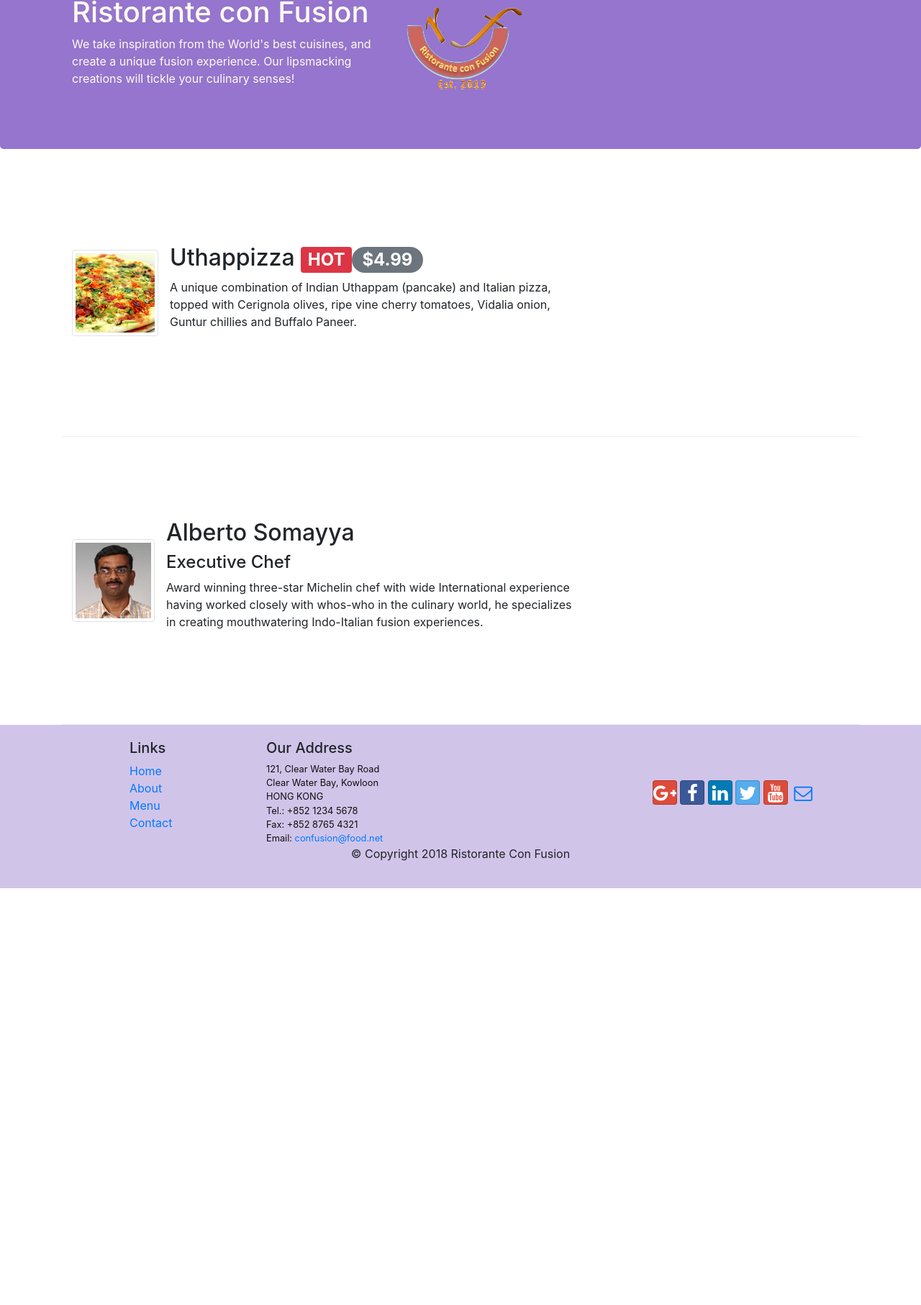
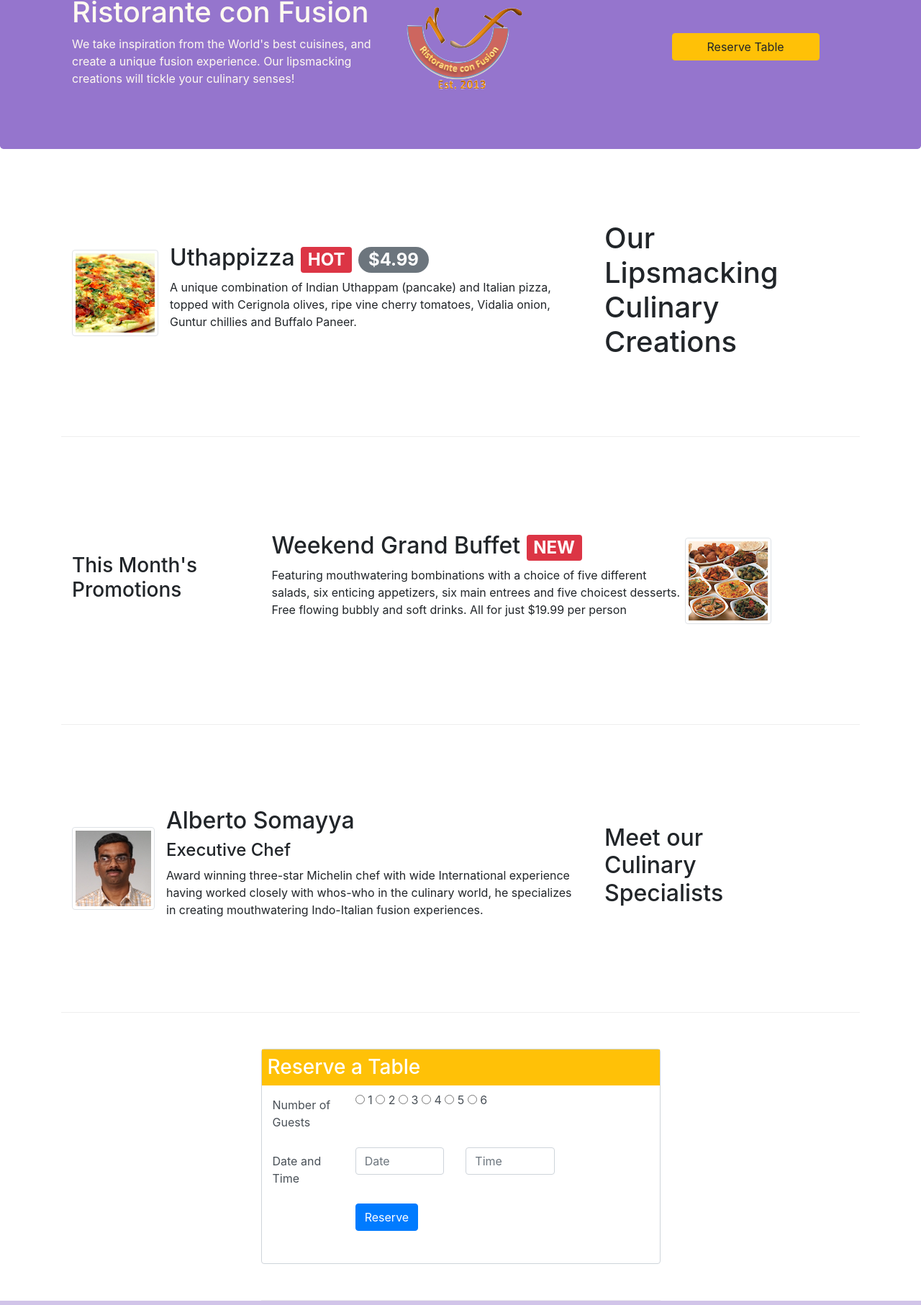
Before and after one commit to BichLien2706/git-test, a website: page index.html in a window 1280 px wide. Shown: the part 127-1940 px from the top of the page at 72% size. Before the commit the page ends 1361 px from the top, so only its background shows below. Drawn offline with nearby package versions, Linux system fonts and the light colour scheme.

Commit message:
submit lab2

```diff
--- a/index.html
+++ b/index.html
@@ -14,12 +14,13 @@
 
 <body>
     <header class="jumbotron">
-        <nav class="navbar navbar-dark navbar-expand-sm fixed-top">
+        <nav class="navbar navbar-dark navbar-expand-md fixed-top">
             <div class="container">
                 <button class="navbar-toggler" type="button" data-toggle="collapse" data-target="#Navbar">
                     <span class="navbar-toggler-icon"></span>
                 </button>
                 <a class="navbar-brand mr-auto" href="#"><img src="./images/logo.png" height="30" width="41"></a>
+
                 <div class="collapse navbar-collapse" id="Navbar">
                     <ul class="navbar-nav mr-auto">
                         <li class="nav-item active"><a class="nav-link" href="#"><span class="fa fa-home fa-lg"></span>
@@ -28,7 +29,8 @@
                                     class="fa fa-info fa-lg"></span> About</a></li>
                         <li class="nav-item"><a class="nav-link" href="#"><span class="fa fa-list fa-lg"></span>
                                 Menu</a></li>
-                        <li class="nav-item"><a class="nav-link" href="./contactus.html"><span class="fa fa-address-card fa-lg"></span>
+                        <li class="nav-item"><a class="nav-link" href="./contactus.html"><span
+                                    class="fa fa-address-card fa-lg"></span>
                                 Contact</a></li>
                     </ul>
 
@@ -38,27 +40,38 @@
 
         <div class="container">
             <div class="row row-header">
-                <div class="col-12 col-sm-5">
+                <div class="col-12 col-md-5">
                     <h1>Ristorante con Fusion</h1>
-                    <p>We take inspiration from the World's best cuisines, and create a unique fusion experience. Our lipsmacking
+                    <p>We take inspiration from the World's best cuisines, and create a unique fusion experience. Our
+                        lipsmacking
                         creations will tickle your culinary senses!</p>
                 </div>
-                 <div class="col-12 col-sm align-self-center">
+                <div class="col-12 col-md-4 align-self-center">
                     <img src="./images/logo.png" class="img-fluid">
+                </div>
+                <div class="col-8 col-md-3 btn-lg align-self-center">
+                    <button class="btn-warning btn pl-5 pr-5">Reserve Table</button>
                 </div>
             </div>
         </div>
     </header>
     <section>
         <div class="container">
+            <!-- Lưu ý rằng class "order-md-first" chỉ có tác dụng trên breakpoint md và
+                các breakpoint lớn hơn. Trên các breakpoint nhỏ hơn (xs),
+                class này không có hiệu lực và các phần tử sẽ được sắp xếp theo thứ tự mặc định. -->
             <div class="row row-content align-items-center">
-                <div class="media col-12 col-sm-8">
-                    <img class="d-flex mr-3 img-thumbnail align-self-center"
-                            src="./images/uthappizza.png" alt="Uthappizza">
+                <div class=" col-12 col-md-2 order-md-last">
+                    <h1>Our Lipsmacking Culinary Creations</h1>
+                </div>
+                <div class="media col-12 col-md-8 order-md-first">
+                    <img class="d-flex mr-3 img-thumbnail align-self-center" src="./images/uthappizza.png"
+                        alt="Uthappizza">
                     <div class="media-body">
-                        <h2 class="mt-0">Uthappizza <span class="badge badge-danger">HOT </span><span class="badge badge-pill badge-secondary">$4.99</span> </h2>
+                        <h2 class="mt-0">Uthappizza <span class="badge badge-danger">HOT </span> <span
+                                class="badge badge-pill badge-secondary">$4.99</span> </h2>
 
-                        <p class="d-none d-sm-block">A unique combination of Indian Uthappam (pancake) and
+                        <p class="d-none d-md-block">A unique combination of Indian Uthappam (pancake) and
                             Italian pizza, topped with Cerignola olives, ripe vine
                             cherry tomatoes, Vidalia onion, Guntur chillies and
                             Buffalo Paneer.</p>
@@ -66,16 +79,34 @@
                 </div>
 
             </div>
-
+            <div class="row row-content align-items-center">
+                    <div class="col-7 col-md-3">
+                        <h3>This Month's Promotions</h3>
+                    </div>
+                    <div class="media col-12 col-md-8">
+                        <div class="media-body">
+                            <h2 class="mt-0">Weekend Grand Buffet <span class="badge badge-danger">NEW</span></h2>
+                            <p class="d-none d-md-block">Featuring mouthwatering bombinations with a choice of five different salads,
+                                six enticing appetizers, six main entrees and five choicest desserts. Free
+                                flowing bubbly and soft drinks. All for just $19.99 per person
+                            </p>
+                        </div>
+                            <img class="d-flex mr-3 img-thumbnail align-self-center" src="./images/buffet.png" alt="Buffet">
+                    </div>
+            </div>
 
             <div class="row row-content align-items-center">
-                <div class="media col-12 col-sm-8">
-                    <img class="d-flex mr-3 img-thumbnail align-self-center"
-                            src="./images/alberto.png" alt="Alberto Somayya">
+
+                <div class="col-12 col-md-2 order-md-last">
+                    <h2>Meet our Culinary Specialists</h2>
+                </div>
+                <div class="media col-12 col-md-8 order-md-first">
+                    <img class="d-flex mr-3 img-thumbnail align-self-center" src="./images/alberto.png"
+                        alt="Alberto Somayya">
                     <div class="media-body">
                         <h2 class="mt-0">Alberto Somayya</h2>
                         <h4>Executive Chef</h4>
-                        <p class="d-none d-sm-block">Award winning three-star Michelin chef with wide
+                        <p class="d-none d-md-block">Award winning three-star Michelin chef with wide
                             International experience having worked closely with
                             whos-who in the culinary world, he specializes in
                             creating mouthwatering Indo-Italian fusion experiences.
@@ -84,17 +115,53 @@
                 </div>
 
             </div>
+            <div class="col-md-6 row row-content">
+                <div class="form-control p-0">
+                        <h3 class="text-white bg-warning p-2">Reserve a Table</h3>
 
-            <!-- <div class="row row-content align-items-center">
-                <div class="col-12 col-sm-4 col-md-3 order-sm-last"> col-12 col-sm-4 col-md-3 order-sm-last</div>
-                <div class="col col-sm col-md order-sm-first"> col col-sm col-md order-sm-first</div>
-            </div> -->
+                    <div class="col-12 col-md-10">
+                        <form>
+                            <div class="form-group row">
+                                <label for="numberOfGuests" class="col-md-3 col-form-label">Number of Guests</label>
+                                <div class="col-md-9">
+                                    <input type="radio"> 1
+                                    <input type="radio"> 2
+                                    <input type="radio"> 3
+                                    <input type="radio"> 4
+                                    <input type="radio"> 5
+                                    <input type="radio"> 6
+                                </div>
+                            </div>
+                        </form>
+                        <form>
+                            <div class="form-group row">
+                                <label for="dateAndTime" class="col-md-3 col-form-label">Date and Time</label>
+                                <div class="col-8 col-md-4">
+                                    <input type="text" class="form-control" id="date" name="date" placeholder="Date">
+                                </div>
+                                <div class="col-8 col-md-4">
+                                    <input type="text" class="form-control" id="time" name="time" placeholder="Time">
+                                </div>
+                            </div>
+                        </form>
+                        <div class="form-group row ">
+                            <div class="col-md-3"></div>
+                            <div class="col-md-9">
+                                <button type="submit" class="btn btn-primary">Reserve</button>
+                            </div>
+                        </div>
+
+                    </div>
+
+                </div>
+            </div>
+
         </div>
     </section>
     <footer class="footer">
         <div class="container">
             <div class="row">
-                <div class="col-4 offset-1 col-sm-2">
+                <div class="col-4 offset-1 col-md-2">
                     <h5>Links</h5>
                     <ul class="list-unstyled">
                         <li><a href="#">Home</a></li>
@@ -103,7 +170,7 @@
                         <li><a href="#">Contact</a></li>
                     </ul>
                 </div>
-                <div class="col-7 col-sm-5">
+                <div class="col-7 col-md-5">
                     <h5>Our Address</h5>
                     <address>
                         121, Clear Water Bay Road<br>
@@ -114,7 +181,7 @@
                         Email: <a href="mailto:confusion@food.net">confusion@food.net</a>
                     </address>
                 </div>
-                <div class="col-12 col-sm-4 align-self-center">
+                <div class="col-12 col-md-4 align-self-center">
                     <div class="text-center">
                         <a class="btn btn-social-icon btn-google" href="http://google.com/+"><i
                                 class="fa fa-google-plus"></i></a>
--- a/style.css
+++ b/style.css
@@ -34,7 +34,19 @@ address{
     color:#0f0f0f;
 }
 
-
+.input-date-time input{
+    padding: 5px;
+}
 .navbar-dark {
     background-color: #512DA8;
 }
+/* .form-title{ */
+    /* margin: 5px; */
+    /* padding: 0; */
+/* } */
+/* .form-title h3{
+    background-color: #fdc02f;
+    color: white;
+    padding: 10px;
+
+} */
```
Also changed, not shown: aboutus.html (+2 -3 lines). Lines whose indentation alone changed are shown as unchanged.
